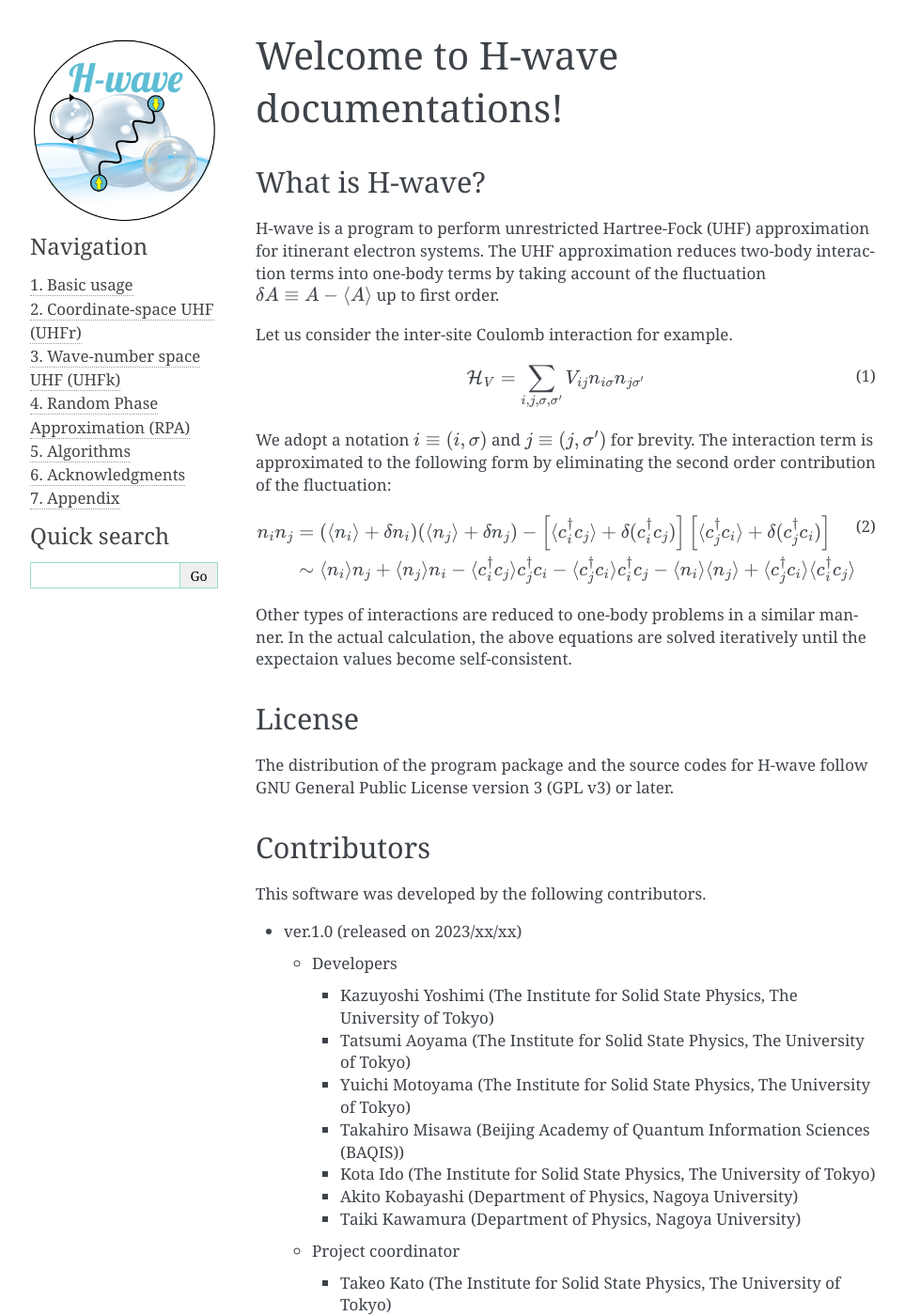
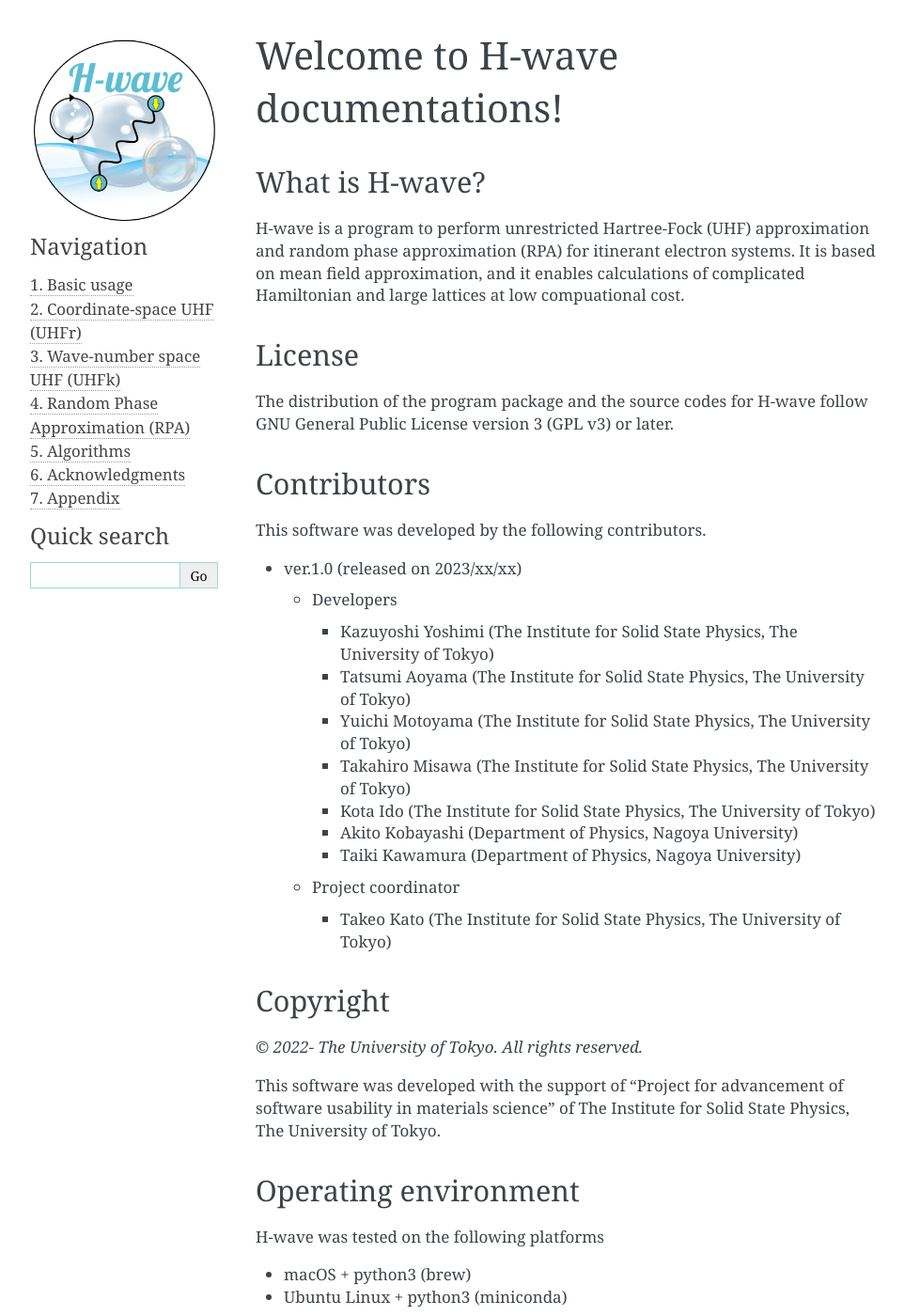
Before and after one commit to issp-center-dev/H-wave, a Sphinx documentation site: the page built from docs/en/source/index.rst, in a window 1280 px wide and 1400 px high. Shown: the whole window at 94% size, without its empty margins (148-1110 px from the left). Built offline with Sphinx 7.4.7, drawn with Linux system fonts in a browser that asks for light colours.

Commit message:
manuals updated

```diff
--- a/docs/en/source/index.rst
+++ b/docs/en/source/index.rst
@@ -5,34 +5,8 @@ Welcome to H-wave documentations!
 What is H-wave?
 ----------------------------------------------------------------
 
-H-wave is a program to perform unrestricted Hartree-Fock (UHF) approximation for itinerant electron systems.
-The UHF approximation reduces two-body interaction terms into one-body terms by taking account of the fluctuation :math:`\delta A \equiv A-\langle A \rangle` up to first order.
-
-Let us consider the inter-site Coulomb interaction for example.
-
-.. math::
-
-   {\cal H}_V = \sum_{i,j, \sigma, \sigma'}V_{ij} n_ {i\sigma}n_{j\sigma'}
-
-We adopt a notation :math:`i\equiv (i, \sigma)` and :math:`j\equiv (j, \sigma')` for brevity.
-The interaction term is approximated to the following form by eliminating the second order contribution of the fluctuation:
-
-.. math::
-
-   \begin{aligned}
-   n_ {i}n_{j} &=
-   (\langle n_{i} \rangle +\delta n_i) (\langle n_{j} \rangle +\delta n_j)
-   - \left[ \langle c_{i}^{\dagger}c_j \rangle +\delta (c_{i}^{\dagger}c_j ) \right]
-     \left[ \langle c_{j}^{\dagger}c_i \rangle +\delta (c_{j}^{\dagger}c_i )\right]
-   \nonumber\\
-   &\sim
-   \langle n_{i} \rangle n_j+\langle n_{j} \rangle  n_i
-   - \langle c_{i}^{\dagger}c_j \rangle  c_{j}^{\dagger}c_i  -  \langle c_{j}^{\dagger}c_i \rangle c_{i}^{\dagger}c_j
-   -\langle n_{i} \rangle \langle n_j \rangle +  \langle c_{j}^{\dagger}c_i \rangle \langle c_{i}^{\dagger}c_j \rangle
-   \end{aligned}
-
-Other types of interactions are reduced to one-body problems in a similar manner.
-In the actual calculation, the above equations are solved iteratively until the expectaion values become self-consistent.
+H-wave is a program to perform unrestricted Hartree-Fock (UHF) approximation and random phase approximation (RPA) for itinerant electron systems.
+It is based on mean field approximation, and it enables calculations of complicated Hamiltonian and large lattices at low compuational cost.
 
 License
 ----------------------------------------------------------------
@@ -58,7 +32,7 @@ This software was developed by the following contributors.
 	 (The Institute for Solid State Physics, The University of Tokyo)
 
       -  Takahiro Misawa
-	 (Beijing Academy of Quantum Information Sciences (BAQIS))
+	 (The Institute for Solid State Physics, The University of Tokyo)
 
       -  Kota Ido
 	 (The Institute for Solid State Physics, The University of Tokyo)
--- a/docs/ja/source/index.rst
+++ b/docs/ja/source/index.rst
@@ -9,7 +9,7 @@ H-waveは遍歴電子系を対象に非制限Hartree-Fock(UHF)近似計算およ
 
 ライセンス
 --------------
-本ソフトウェアのプログラムパッケージおよびソースコード一式はGNU General Public License version 3（GPL v3）に準じて配布されています。
+本ソフトウェアのプログラムパッケージおよびソースコード一式はGNU General Public License version 3 (GPL v3) に準じて配布されています。
 
 開発貢献者
 --------------
```
Also changed, not shown: other parts of docs/ja/source/index.rst (+1 -1 lines).
